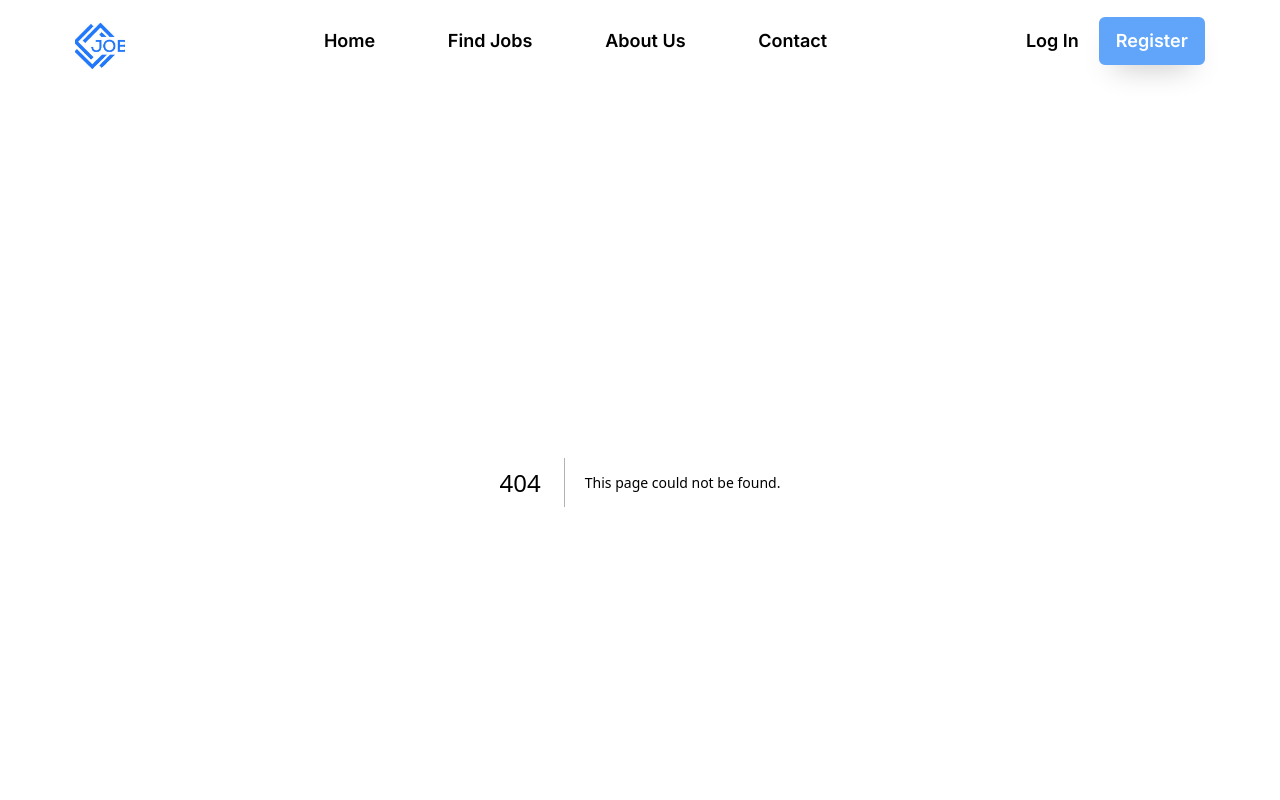
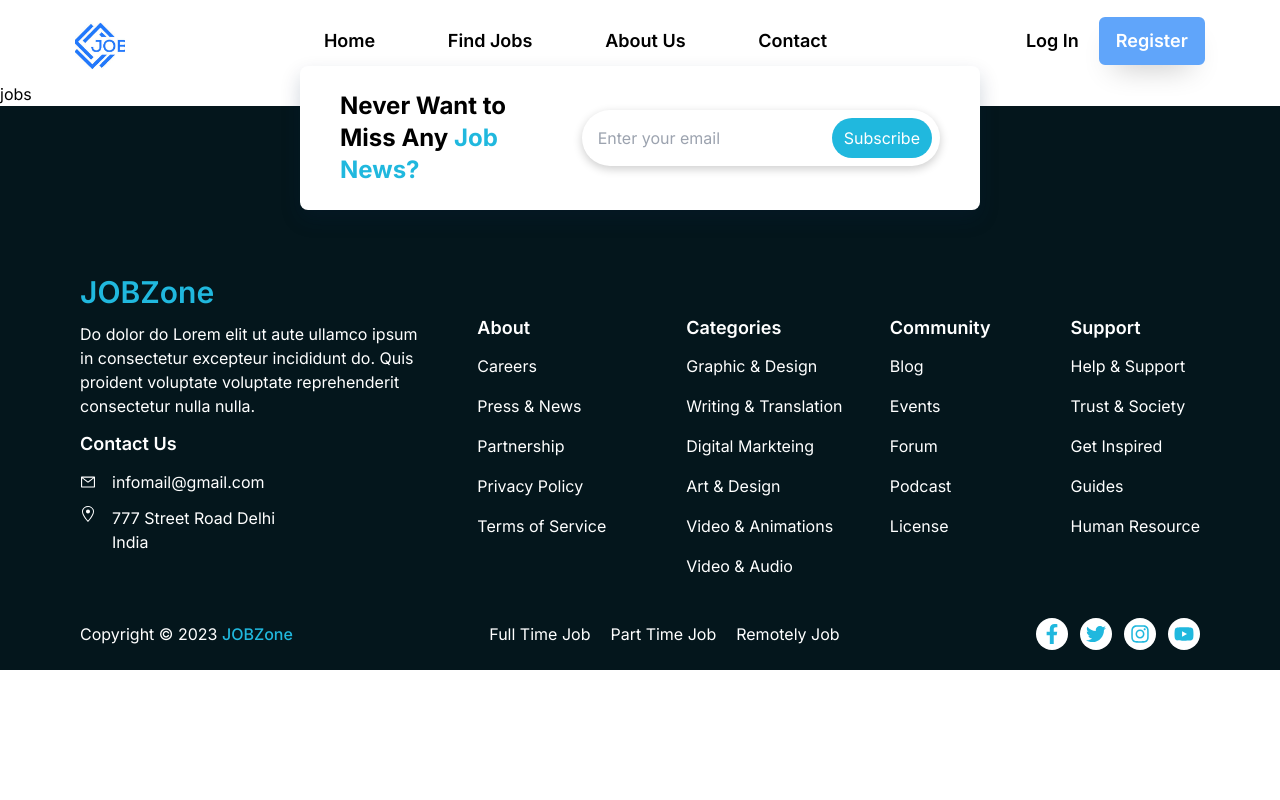
Before and after one commit to MohdFahad1/jobpedia, a Next.js app: page /jobs in a window 1280 px wide. Before the commit this address had no page. Shown: the top 800 px of the page. Built offline with nearby package versions, Linux system fonts and the light colour scheme.

Commit message:
added the jobs route

```diff
--- a/components/Navbar/Navbar.js
+++ b/components/Navbar/Navbar.js
@@ -15,7 +15,7 @@ const Navbar = () => {
       </Link>
       <ul className={`lg:static lg:flex lg:flex-row lg:gap-0 lg:justify-around lg:w-[600px] ${isOpen ? "block" : "hidden"} w-auto top-20 right-4 p-3 flex flex-col gap-6 absolute bg-white lg:shadow-none shadow-[0px_4px_16px_rgba(17,17,26,0.1),_0px_8px_24px_rgba(17,17,26,0.1),_0px_16px_56px_rgba(17,17,26,0.1)]`}>
         <Link href="/"><li className="hover:text-blue-400 duration-300">Home</li></Link>
-        <Link href="/search"><li className="hover:text-blue-400 duration-300">Find Jobs</li></Link>
+        <Link href="/jobs"><li className="hover:text-blue-400 duration-300">Find Jobs</li></Link>
         <Link href="/about"><li className="hover:text-blue-400 duration-300">About Us</li></Link>
         <Link href="/contact"><li className="hover:text-blue-400 duration-300">Contact</li></Link>
       </ul>
--- /dev/null
+++ b/src/app/jobs/page.js
@@ -0,0 +1,9 @@
+import React from 'react'
+
+const page = () => {
+  return (
+    <div>jobs</div>
+  )
+}
+
+export default page
```
